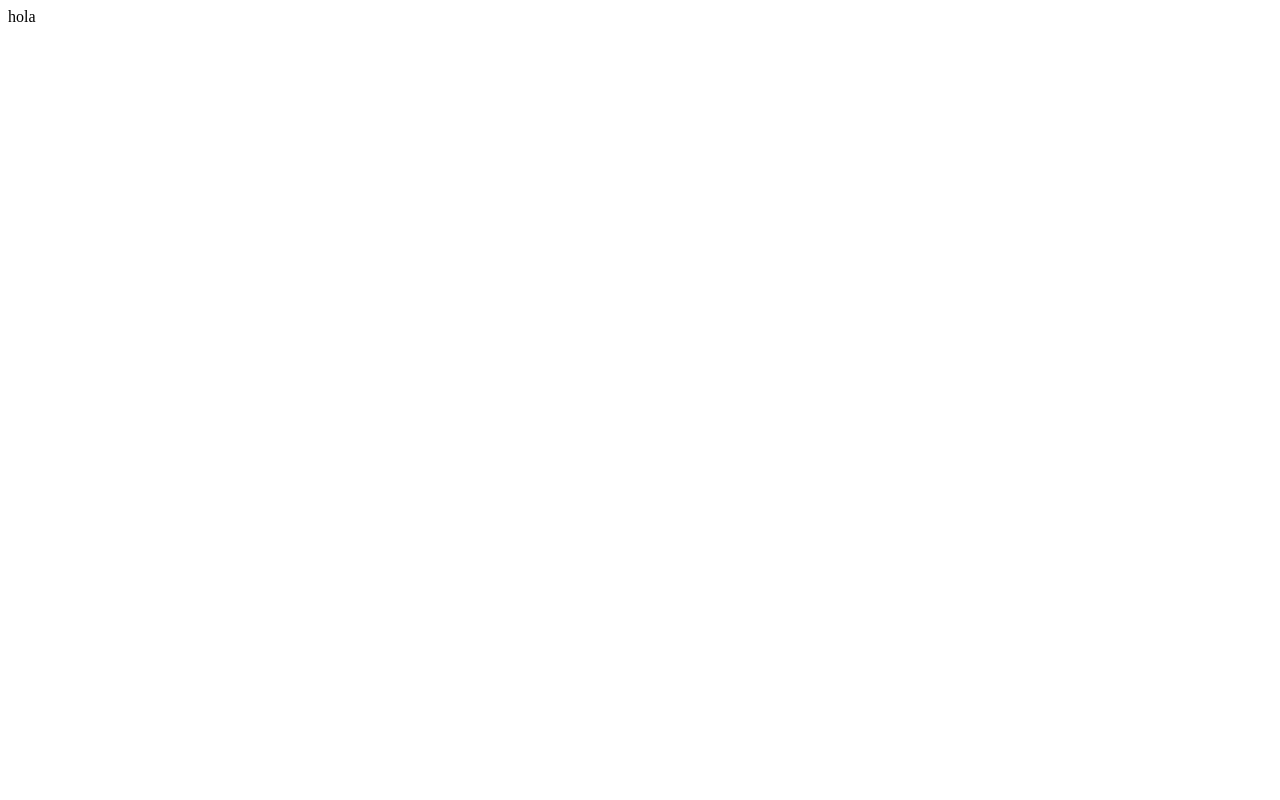
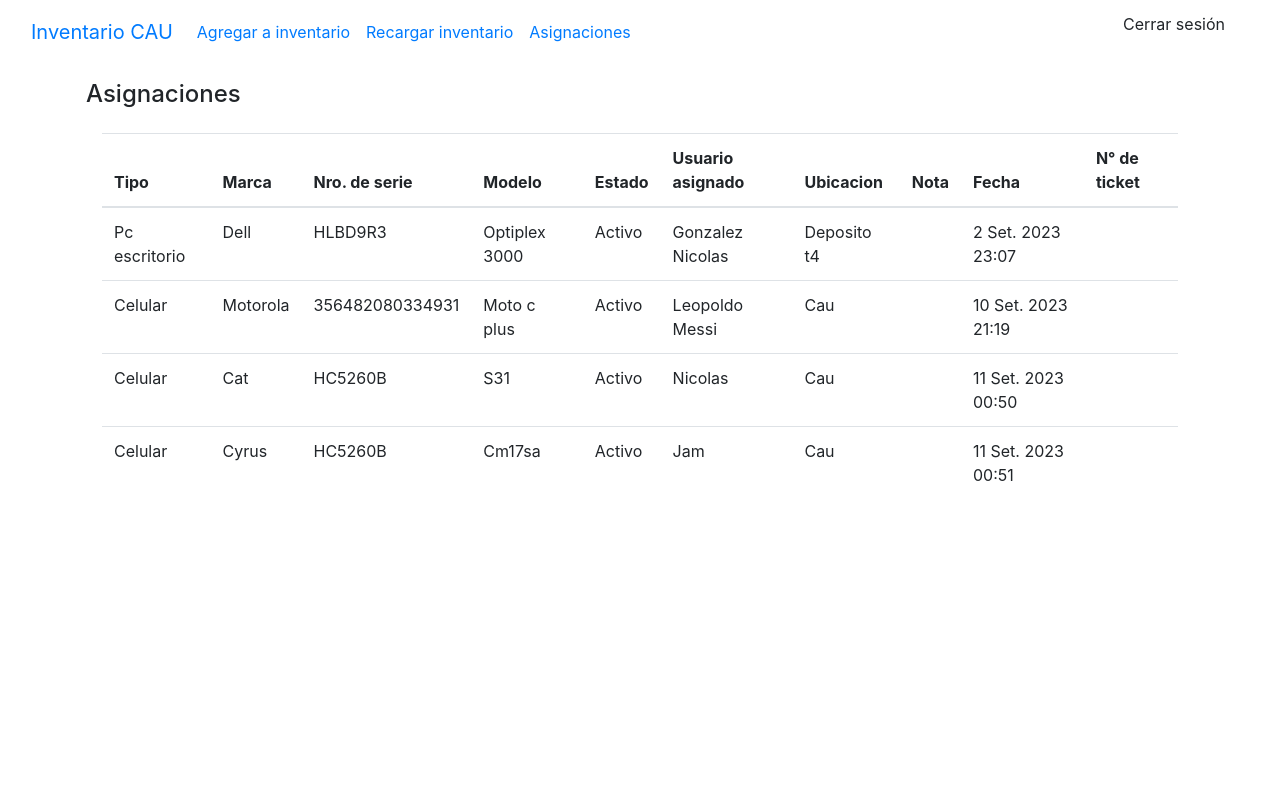
Before and after one commit to nicolasgonzalez98/inventario-aep, a Django app: page /asignaciones in a window 1280 px wide. Before the commit the page is almost empty. Run offline with Django 4.2, Linux system fonts and the light colour scheme; data comes from the database, SQL or seed files in the repository; both versions use the stored data as it was after the commit; some libraries are stand-ins or nearby versions.

Commit message:
hora y demases

```diff
--- a/stockcau/stockaep/models.py
+++ b/stockcau/stockaep/models.py
@@ -2,6 +2,7 @@ from django.db import models
 from django.contrib.auth import get_user_model
 from django.forms import model_to_dict
 from django.contrib.auth.models import Group
+import time
 
 # Create your models here.
 
--- a/stockcau/stockaep/views.py
+++ b/stockcau/stockaep/views.py
@@ -16,6 +16,7 @@ from django.core.serializers.json import DjangoJSONEncoder
 from django.db.models import Q
 
 PRODUCTS_PER_PAGE = 25
+
 
 ##Funciones
 
@@ -264,18 +265,14 @@ def edit(request, id):
     if request.method == 'POST':
 
         if request.POST['nro_de_serie'].upper() != to_edit.nro_de_serie:
-            try:
-                request.POST['nro_de_serie'] = request.POST['nro_de_serie'].upper()
-            except:
-                pass
+
             if len(request.POST['nro_de_serie']) > 0 and ('?' not in request.POST['nro_de_serie']):
-
-                hard = buscar_repetido(request.POST['nro_de_serie'].upper())
+                hard = Hardware.objects.filter(nro_de_serie = request.POST['nro_de_serie'].upper())
 
             else:
-                hard = None
-            print(hard)
-            if hard != None:
+                hard = False
+
+            if hard:
                 messages.info(request, 'Ya hay un hardware en el inventario con el mismo numero de serie.')
                 ctx['form_add_inventary'] = HardwareForm(request.POST)
                 return render(request, 'main.html', ctx)
@@ -388,4 +385,9 @@ def asignacion(request):
 
 
 def asignaciones(request):
-    return HttpResponse('hola')
+    ctx = {'link':'asignaciones'}
+    asignaciones = Asignacion.objects.filter()
+
+
+    ctx['asignaciones'] = asignaciones
+    return render(request, 'main.html', ctx)
--- /dev/null
+++ b/stockcau/templates/asignaciones.html
@@ -0,0 +1,43 @@
+{% load static%}
+{% block content %}
+<div class="container p-3">
+    <h4>Asignaciones</h4>
+
+    <div class="container p-3">
+        <!-- Product List code start -->
+        <table class="table table-hover">
+            <thead>
+                <tr>
+
+                    <th scope="col">Tipo</th>
+                    <th scope="col">Marca</th>
+                    <th scope="col">Nro. de serie</th>
+                    <th scope="col">Modelo</th>
+                    <th scope="col">Estado</th>
+                    <th scope="col">Usuario asignado</th>
+                    <th scope="col">Ubicacion</th>
+                    <th scope="col">Nota</th>
+                    <th scope="col">Fecha</th>
+                    <th scope="col">N° de ticket</th>
+                </tr>
+            </thead>
+            <tbody>
+                {% for a in asignaciones %}
+                    <tr>
+                        <td>{{a.hardware.tipo}}</td>
+                        <td>{{a.hardware.marca}}</td>
+                        <td>{{a.hardware.nro_de_serie}}</td>
+                        <td>{{a.hardware.modelo}}</td>
+                        <td>{{a.hardware.estado}}</td>
+                        <td>{{a.usuario}}</td>
+                        <td>{{a.hardware.ubicacion}}</td>
+                        <td></td>
+                        <td>{{a.fecha_creacion}}</td>
+                        <td></td>
+                    </tr>
+                {% endfor %}
+            </tbody>
+        </table>
+    </div>
+</div>
+{% endblock %}
--- a/stockcau/templates/list_hardware.html
+++ b/stockcau/templates/list_hardware.html
@@ -25,7 +25,7 @@
 
     <div class="container p-3">
     <!-- Product List code start -->
-    <table class="table">
+    <table class="table table-hover">
         <thead>
         <tr>
 
--- a/stockcau/templates/main.html
+++ b/stockcau/templates/main.html
@@ -25,6 +25,8 @@
         {% include 'edit_hardware.html' %}
     {% elif link == 'notification' %}
         {% include 'notifications.html' %}
+    {% elif link == 'asignaciones'%}
+        {% include 'asignaciones.html' %}
     {% endif %}
     <!-- Functions -->
     <script src="{% static 'js/functions.js' %}"></script>
--- a/stockcau/templates/navbar.html
+++ b/stockcau/templates/navbar.html
@@ -14,7 +14,7 @@
             <a class="nav-link" href="{% url 'reload' %}">Recargar inventario</a>
           </li>
           <li class="nav-item">
-            <a href="" class="nav-link">Asignaciones</a>
+            <a href="{% url 'asignaciones' %}" class="nav-link">Asignaciones</a>
           </li>
           <!-- <li class="nav-item">
             <a href="" class="nav-link">Estadisticas</a>
```
Also changed, not shown: stockcau/stockcau/settings.py (+9 -1 lines), stockcau/db.sqlite3.
